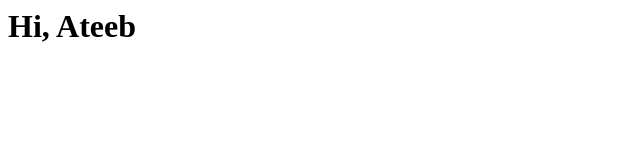
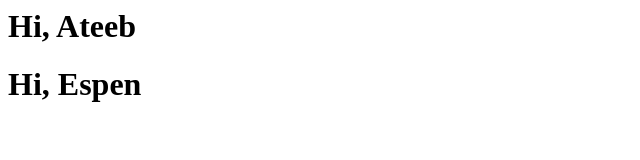
Before and after one commit to Ateeb020301/introduction2, a plain HTML site: page index.html in a window 1280 px wide. Shown: the whole page, without its empty margins (0-640 px from the left). Drawn offline with Linux system fonts and the light colour scheme.

Commit message:
firstpush

```diff
--- a/index.html
+++ b/index.html
@@ -1 +1,2 @@
 <h1>Hi, Ateeb</h1>
+<h1>Hi, Espen</h1>
```
